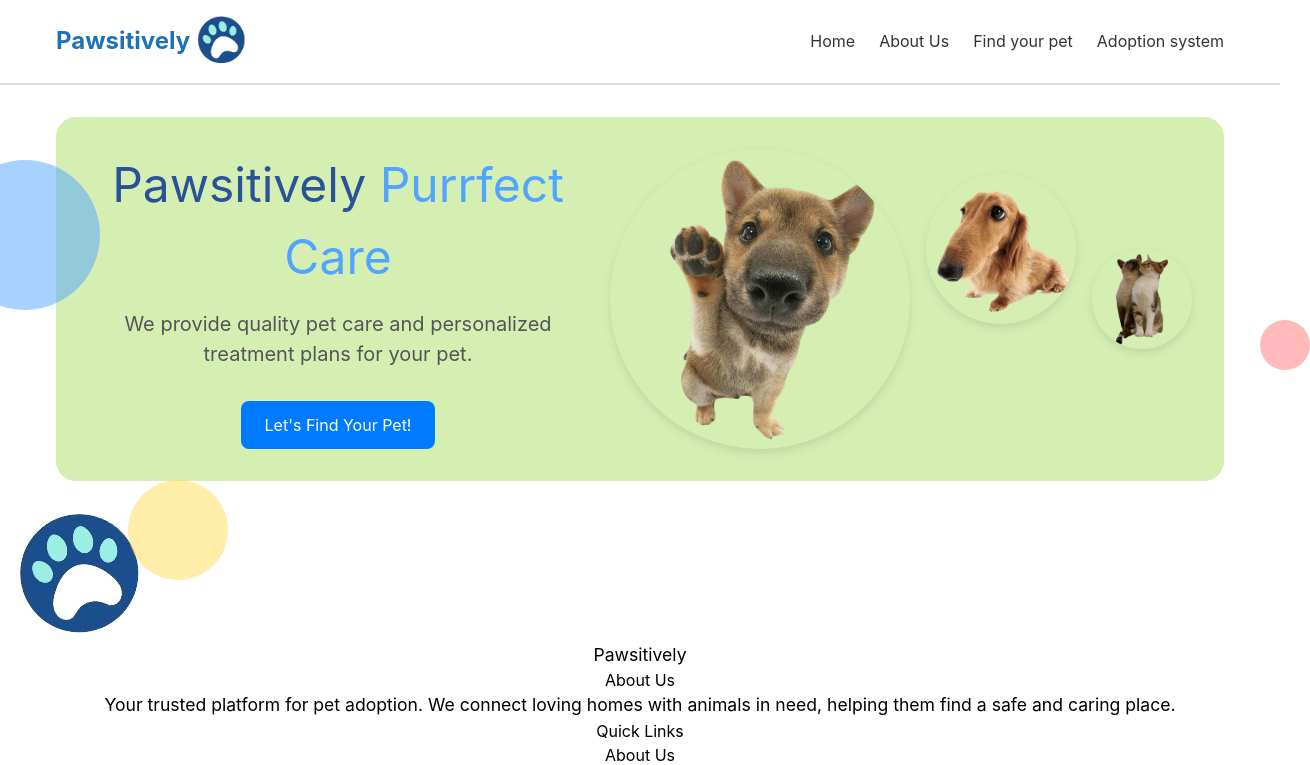
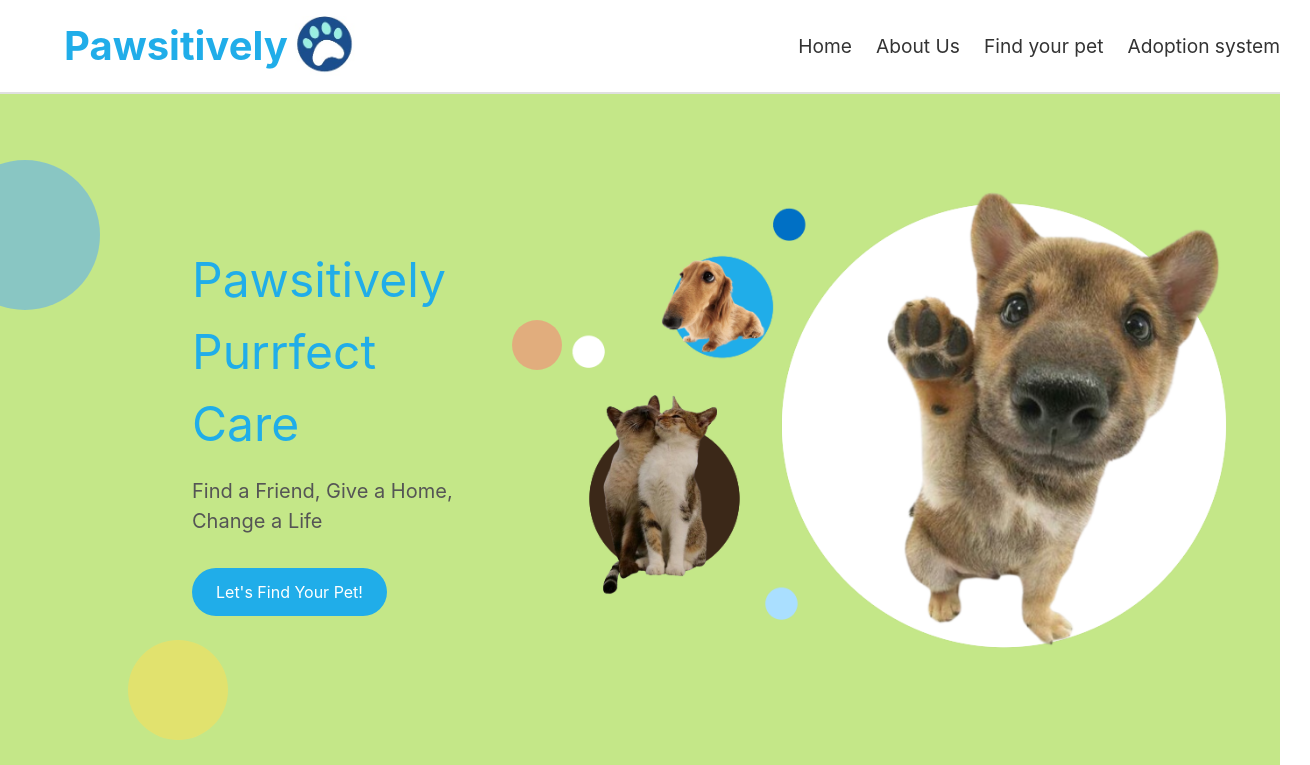
Before and after one commit to Kodzukenken/Pet-AdoptionSite, a React (Create React App) app in the folder frontend/: page / in a window 1280 px wide. Shown: the top 765 px of the page, 1310 px wide, since content can reach past the window. Built offline with nearby package versions, Linux system fonts and the light colour scheme.

Commit message:
editing home page

```diff
--- a/frontend/src/App.css
+++ b/frontend/src/App.css
@@ -1,6 +1,6 @@
-.App {
+/* .App {
   text-align: center;
-}
+} */
 
 .App-logo {
   height: 40vmin;
@@ -18,8 +18,8 @@
   min-height: 100vh;
   display: flex;
   flex-direction: column;
-  align-items: center;
-  justify-content: center;
+  /* align-items: center;
+  justify-content: center; */
   font-size: calc(10px + 2vmin);
   color: white;
 }
@@ -29,9 +29,8 @@
 }
 
 .container {
-  max-width: 1200px;
-  margin: 0 auto;
-  padding: 0 1rem;
+  margin: 0;
+  padding: 0;
 }
 
 /* global.css or App.css */
--- a/frontend/src/index.css
+++ b/frontend/src/index.css
@@ -15,3 +15,8 @@ code {
   font-family: source-code-pro, Menlo, Monaco, Consolas, 'Courier New',
     monospace;
 }
+
+html, body {
+  margin: 0;
+  padding: 0;
+}
--- a/frontend/src/pages/home.js
+++ b/frontend/src/pages/home.js
@@ -3,6 +3,7 @@ import "../styles/home.css";
 import dog1Image from "../assets/dog1.png"; // Replace with actual path
 import catImage from "../assets/cat.png";
 import dog2Image from "../assets/dog2.png";
+import background from "../assets/bg.png";
 
 const Home = () => {
     return (
@@ -10,17 +11,21 @@ const Home = () => {
             <div className="home__container">
                 <div className="home__content">
                     <h1 className="home__title">
-                        Pawsitively <span>Purrfect Care</span>
+                        Pawsitively
+                    </h1>
+                    <h1 className="home__title2">
+                        Purrfect Care
                     </h1>
                     <p className="home__description">
-                        We provide quality pet care and personalized treatment plans for your pet.
+                        Find a Friend, Give a Home, Change a Life
                     </p>
                     <button className="home__button">Let's Find Your Pet!</button>
                 </div>
                 <div className="home__images">
-                    <img src={dog1Image} alt="Dog" className="home__image large" />
+                    <img src={background} alt="Background" className="home__image background" />
+                    {/* <img src={dog1Image} alt="Dog" className="home__image large" />
                     <img src={dog2Image} alt="Smiling Pet" className="home__image medium" />
-                    <img src={catImage} alt="Cat" className="home__image small" />
+                    <img src={catImage} alt="Cat" className="home__image small" /> */}
                 </div>
                 <div className="circle circle--large"></div>
                 <div className="circle circle--medium"></div>
--- a/frontend/src/styles/home.css
+++ b/frontend/src/styles/home.css
@@ -4,7 +4,6 @@
 
 .home {
     width: 100%; /* Use 100% instead of 100vw */
-    padding: 2rem 0;
     display: flex;
     justify-content: center;
     overflow-x: hidden; /* Prevent overflow */
@@ -13,30 +12,35 @@
 }
 
 .home__container {
-    background-color: #d5efb3; /* Green background color */
+    background-color: #c4e788; /* Green background color */
     width: 100%;
-    max-width: 1200px; /* Limit the max width */
+    height: 42rem;
     padding: 2rem;
     display: flex;
     align-items: center;
     justify-content: space-between;
-    border-radius: 20px; /* Optional */
+    margin-top: 0;
+    margin-right: 0;
 }
 
 
 /* Content styling */
-.home__content {
+/* .home__content {
     max-width: 500px;
-}
+} */
 
 .home__title {
     font-size: 3rem;
-    color: #2a5298;
-    margin-bottom: 1rem;
+    color: #20ade9;
+    /* margin-bottom: 1rem; */
+    margin-bottom: 0;
 }
 
-.home__title span {
-    color: #51a5ff;
+.home__title2 {
+    font-size: 3rem;
+    color: #20ade9;
+    margin-bottom: 1rem;
+    margin-top: 0;
 }
 
 .home__description {
@@ -49,10 +53,14 @@
     padding: 0.75rem 1.5rem;
     font-size: 1rem;
     color: white;
-    background-color: #007bff;
+    background-color:#20ade9;
     border: none;
-    border-radius: 0.5rem;
+    border-radius: 2rem;
     cursor: pointer;
+}
+
+.home__content {
+    margin-left: 10rem;
 }
 
 /* Image styling */
@@ -63,13 +71,18 @@
 }
 
 .home__image {
-    border-radius: 50%;
+    /* border-radius: 50%; */
     object-fit: cover;
-    box-shadow: 0 4px 10px rgba(0, 0, 0, 0.1);
+    /* box-shadow: 0 4px 10px rgba(0, 0, 0, 0.1); */
 }
 
-.home__image.large {
-    width: 300px;
+.home__image.background {
+    width: 60rem;
+    margin-right: 7rem;
+}
+
+/* .home__image.large {
+    width: 400px;
     height: 300px;
 }
 
@@ -83,7 +96,7 @@
 .home__image.small {
     width: 100px;
     height: 100px;
-}
+} */
 
 .circle {
     position: absolute;
@@ -103,7 +116,7 @@
     width: 100px;
     height: 100px;
     background-color: #ffdd57; /* Yellow color */
-    top: 60%;
+    top: 80%;
     left: 10%;
 }
 
@@ -112,5 +125,5 @@
     height: 50px;
     background-color: #ff7575; /* Red color */
     top: 40%;
-    right: -30px;
+    left: 40%;
 }
--- a/frontend/src/styles/navbar.css
+++ b/frontend/src/styles/navbar.css
@@ -2,35 +2,39 @@
     width: 100%;
     background-color: #fff;
     border-bottom: 2px solid #e0e0e0;
-    padding: 1rem 0;
+    padding:0;
+    margin: 0;
+    box-shadow: 0px 1px 5px rgba(0, 0, 0, 0.1);
 }
 
 .nav {
     display: flex;
     align-items: center;
     justify-content: space-between;
-    max-width: 1200px;
+    max-width: 1800px;
     margin: 0 auto;
+    margin-left: 4rem;
+    padding-top:1rem ;
+    padding-bottom: 1rem;
 }
 
 .nav__logo {
     display: flex;
     align-items: center;
-    font-size: 1.5em;
+    font-size: 2.5em;
     font-weight: bold;
-    color: #1d72b8;
+    color: #20ade9;
     text-decoration: none;
+    margin-left: 0;
 }
 
 .logo {
-    width: 30px;
-    width: 60px; /* Increase logo size */
+    width: 70px; /* Increase logo size */
     height: auto;
     margin-right: 10px;
-    margin-right: 10px; /* Space between logo and text */
 }
 .logo-text {
-    font-size: 1.5em; /* Adjust font size */
+    font-size: 2.5em; /* Adjust font size */
     font-weight: bold;
     color: #1d72b8;
 }
@@ -41,6 +45,7 @@
     gap: 20px;               /* Spacing between each link */
     display: flex;
     gap: 20px;
+    size: 100%;
 }
 
 .nav__list {
@@ -54,7 +59,7 @@
 .nav__link {
     text-decoration: none;
     color: #333;
-    font-size: 1rem;
+    font-size: 1.2rem;
     transition: color 0.3s;
 }
 
```
Also changed, not shown: frontend/src/assets/background.png (added), frontend/src/assets/bg.png (added).
